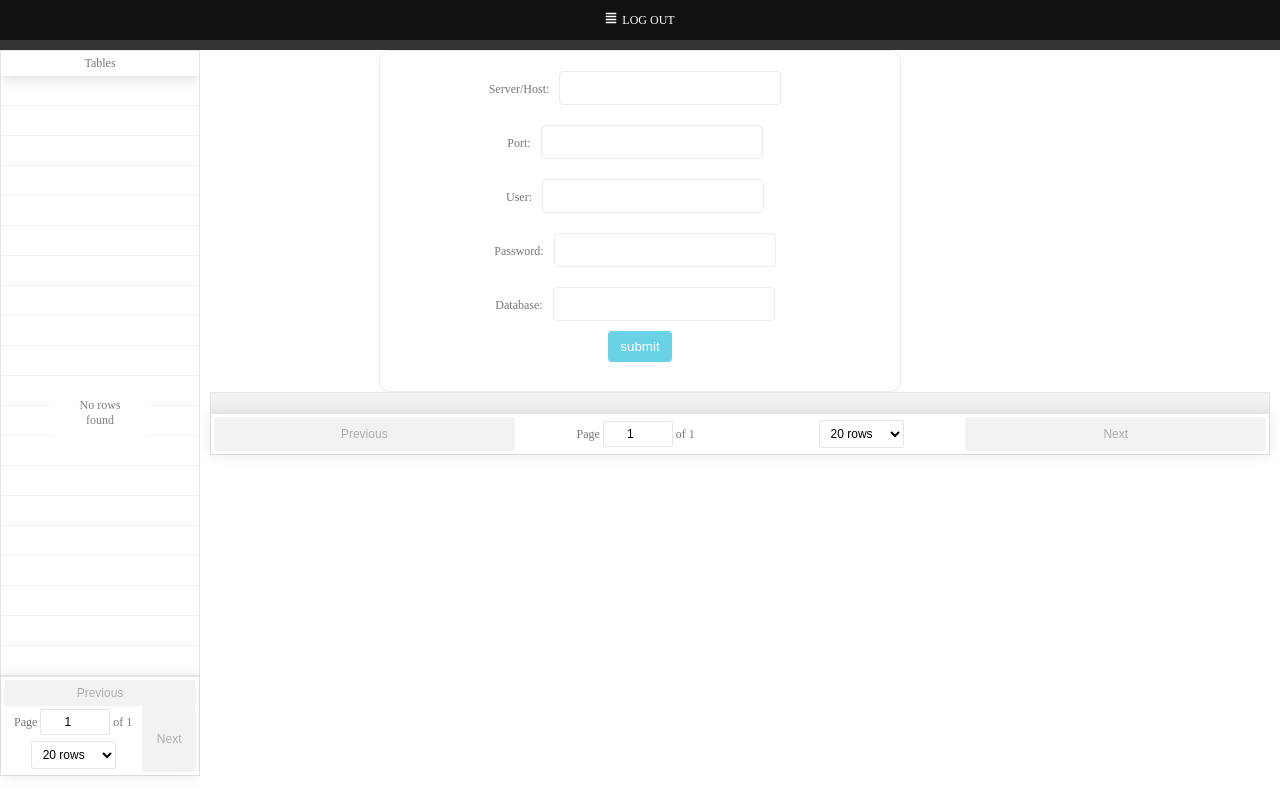
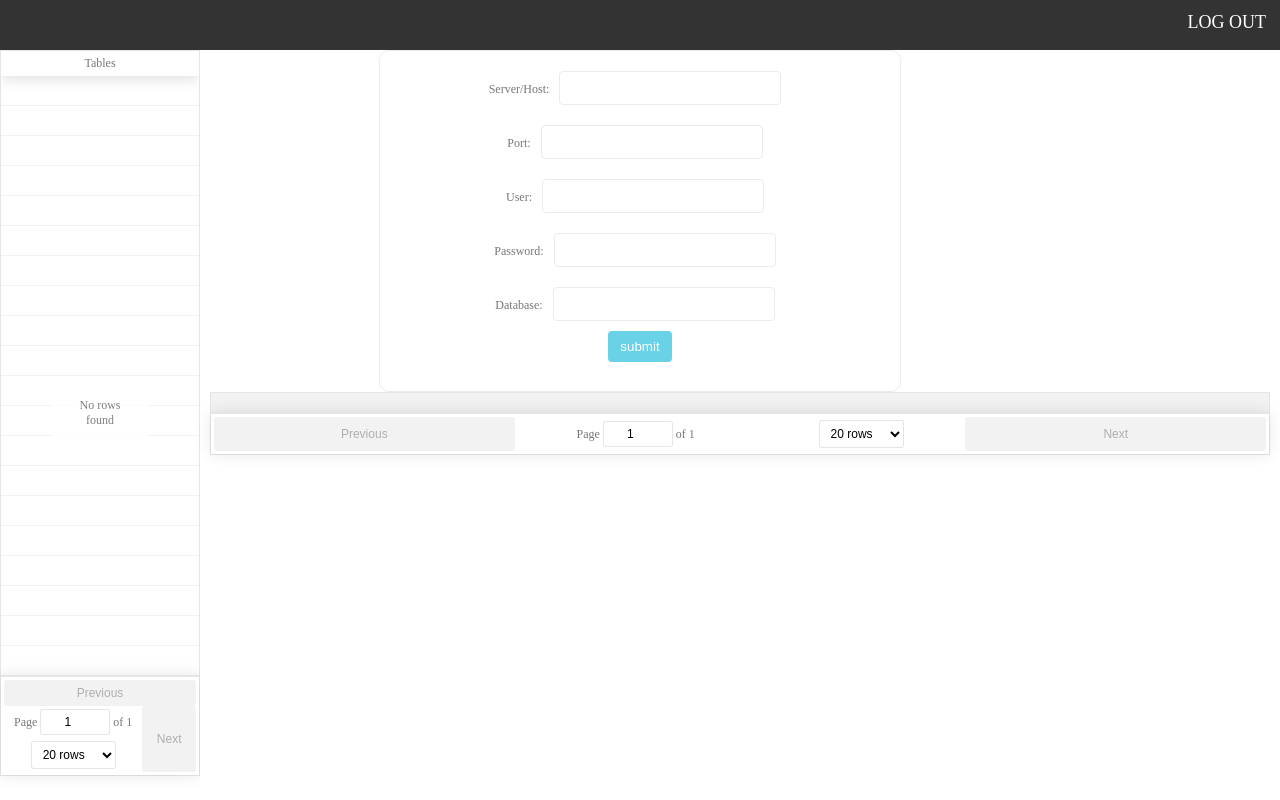
Before and after one commit to vsqlize/vsqlize, a React app: page / in a window 1280 px wide. Built offline with nearby package versions, Linux system fonts and the light colour scheme.

Commit message:
changed navBar to float right

```diff
--- a/src/client/ConnectionBox.css
+++ b/src/client/ConnectionBox.css
@@ -67,7 +67,8 @@
 }
 
 .navBar li {
-  text-align: center;
+  float: right;
+  font-size: 1.5em;
 }
 
 .navBar li a {
--- a/src/client/components/App.js
+++ b/src/client/components/App.js
@@ -23,17 +23,11 @@
     }
 
     this.getTables = this.getTables.bind(this);
-    // this.setCurrentTable = this.setCurrentTable.bind(this);
     this.getTableData = this.getTableData.bind(this);
 
   }
 
-  // setCurrentTable(tableName) {
-  //   this.setState({ currentTable: tableName });
-  // }
-
   getTableData(tableName) {
-    console.log('i ran');
     fetch(`/api/table?table=${tableName}`)
       .then(res => res.json())
       .then(data => this.setState({ headers: data.headers, data: data.data }))
@@ -43,10 +37,6 @@
     this.setState({
       tables: res
     });
-  }
-
-  componentDidMount() {
-
   }
 
   render() {
--- a/src/client/components/NavBar.jsx
+++ b/src/client/components/NavBar.jsx
@@ -24,7 +24,7 @@
       <div className='wrapper'>
         <div className='navBar'>
         <ul>
-          <li><a className="active" href="#data" name='data' onClick={this.handleClick}><img src={dataIcon} className='svgicons'/>Log Out</a></li>
+          <li><a className="active" href="#data" name='data' onClick={this.handleClick}>Log Out</a></li>
         </ul>
         </div>
       </div>
--- a/src/server/server.js
+++ b/src/server/server.js
@@ -20,7 +20,7 @@
   console.log('listening at http://localhost:8080');
 });
 
-//CLIENT ROUTES
+// //CLIENT ROUTES
 app.get('/', (req, res, next) => {
   res.header(200);
   res.sendFile(path.join(__dirname,'../../dist','index.html'))
```
